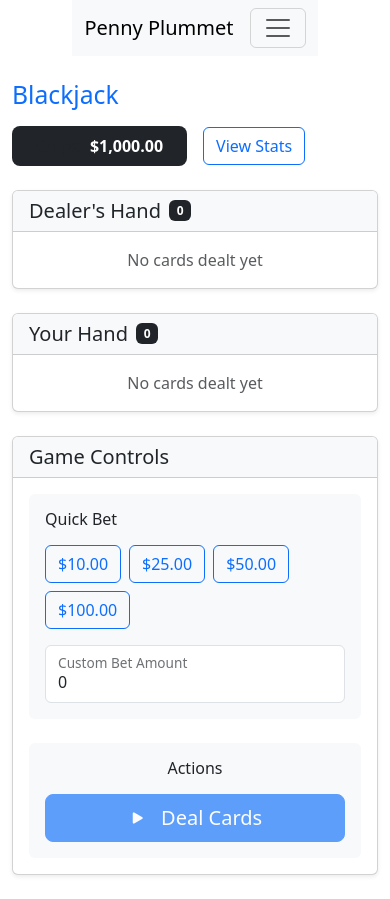
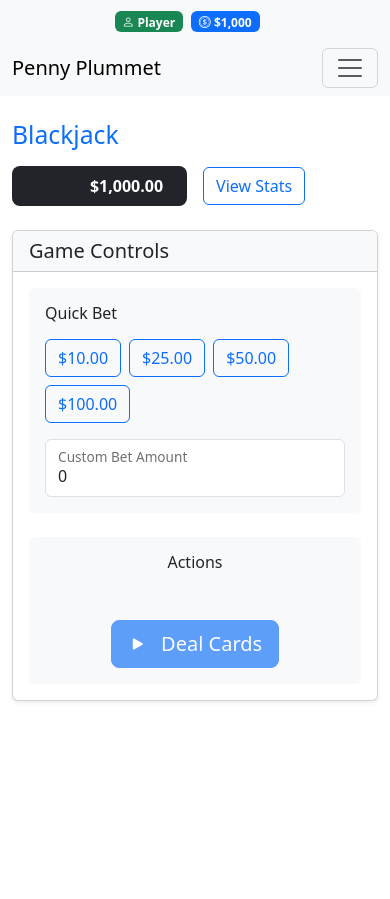
Before and after one commit to benceb2/penny-plummet, a Vue app: page /blackjack in a window 390 px wide. After the commit the page ends 844 px from the top, so only its background shows below. Built offline with nearby package versions, Linux system fonts and the light colour scheme.

Commit message:
position buttons better, scaffold headline stats in navbar

```diff
--- a/src/App.vue
+++ b/src/App.vue
@@ -1,16 +1,43 @@
 <script setup lang="ts">
 import { RouterLink, RouterView } from 'vue-router'
-import { ref } from 'vue'
+import { ref, onMounted } from 'vue'
 
 const isNavOpen = ref(false)
+const userBalance = ref(1000) // Starting balance
+const username = ref('Player') // Could be customizable
+
+// You could load these from localStorage on mount
+onMounted(() => {
+  const savedBalance = localStorage.getItem('userBalance')
+  if (savedBalance) {
+    userBalance.value = parseInt(savedBalance)
+  }
+})
+
+// Function to update balance (could be exposed globally)
+const updateBalance = (amount: number) => {
+  userBalance.value += amount
+  localStorage.setItem('userBalance', userBalance.value.toString())
+}
 </script>
 
 <template>
   <header>
     <div class="d-flex align-items-center justify-content-center">
-      <nav class="navbar navbar-expand-lg bg-body-tertiary">
+      <nav class="navbar navbar-expand-lg bg-body-tertiary w-100">
         <div class="container-fluid">
           <RouterLink class="navbar-brand" to="/">Penny Plummet</RouterLink>
+
+          <!-- User Stats Section -->
+          <div class="user-stats me-3">
+            <span class="badge bg-success me-2">
+              <i class="bi bi-person"></i> {{ username }}
+            </span>
+            <span class="badge bg-primary">
+              <i class="bi bi-coin"></i> ${{ userBalance.toLocaleString() }}
+            </span>
+          </div>
+
           <button
             class="navbar-toggler"
             type="button"
@@ -20,6 +47,7 @@ const isNavOpen = ref(false)
             aria-label="Toggle navigation">
             <span class="navbar-toggler-icon"></span>
           </button>
+
           <div
             class="navbar-collapse"
             :class="{ 'show': isNavOpen, 'collapse': !isNavOpen }"
@@ -37,5 +65,23 @@ const isNavOpen = ref(false)
       </nav>
     </div>
   </header>
-  <RouterView />
+
+  <!-- Pass the balance update function to child routes -->
+  <RouterView :update-balance="updateBalance" />
 </template>
+
+<style scoped>
+.user-stats {
+  font-size: 1rem;
+}
+
+/* Responsive adjustments */
+@media (max-width: 768px) {
+  .user-stats {
+    order: -1;
+    width: 100%;
+    margin-bottom: 1rem;
+    text-align: center;
+  }
+}
+</style>
--- a/src/views/BlackjackView.vue
+++ b/src/views/BlackjackView.vue
@@ -144,7 +144,7 @@ function setPresetBet(amount: number) {
     </div>
 
     <!-- Dealer's Hand -->
-    <div class="row mb-4">
+    <div v-if="gameStore.dealerHand.length" class="row mb-4">
       <div class="col-12">
         <div class="card shadow-sm">
           <div class="card-header bg-light">
@@ -155,14 +155,11 @@ function setPresetBet(amount: number) {
           </div>
           <div class="card-body">
             <div class="d-flex justify-content-center">
-              <div v-if="gameStore.dealerHand.length" class="hand-display">
+              <div class="hand-display">
                 <PlayingCard
                   v-for="(card, index) in gameStore.dealerHand"
                   :key="index"
                   :card="card" />
-              </div>
-              <div v-else class="text-muted">
-                No cards dealt yet
               </div>
             </div>
           </div>
@@ -171,7 +168,7 @@ function setPresetBet(amount: number) {
     </div>
 
     <!-- Player's Hand -->
-    <div class="row mb-4">
+    <div v-if="gameStore.playerHand.length" class="row mb-4">
       <div class="col-12">
         <div class="card shadow-sm">
           <div class="card-header bg-light">
@@ -182,14 +179,11 @@ function setPresetBet(amount: number) {
           </div>
           <div class="card-body">
             <div class="d-flex justify-content-center">
-              <div v-if="gameStore.playerHand.length" class="hand-display">
+              <div class="hand-display">
                 <PlayingCard
                   v-for="(card, index) in gameStore.playerHand"
                   :key="index"
                   :card="card" />
-              </div>
-              <div v-else class="text-muted">
-                No cards dealt yet
               </div>
             </div>
           </div>
@@ -208,7 +202,8 @@ function setPresetBet(amount: number) {
             <div class="row g-4">
               <!-- Betting Controls -->
               <div class="col-md-6" v-if="gameStore.gameState === BlackjackState.betting">
-                <div class="bg-light p-3 rounded">
+                <div class="h-100 d-flex flex-column justify-content-center">
+                  <div class="bg-light p-3 rounded h-100">
                     <h6 class="mb-3">Quick Bet</h6>
                     <div class="d-flex flex-wrap gap-2">
                       <button
@@ -235,17 +230,18 @@ function setPresetBet(amount: number) {
                     </div>
                   </div>
                 </div>
+              </div>
 
               <!-- Action Controls -->
               <div
                 :class="`col-md-${[BlackjackState.playerTurn, BlackjackState.gameOver].includes(gameStore.gameState) ? '12' : '6'}`">
                 <div class="h-100 d-flex flex-column justify-content-center">
-                  <div class="bg-light p-3 rounded text-center">
-                    <h6 class="mb-3">Actions</h6>
+                  <div class="bg-light p-3 rounded text-center h-100">
+                    <h6>Actions</h6>
 
                     <!-- Betting State -->
                     <div v-if="gameStore.gameState === BlackjackState.betting"
-                      class="d-grid">
+                      class="d-flex justify-content-center align-items-center mt-5">
                       <button
                         class="btn btn-primary btn-lg"
                         @click="handleDeal"
```
Lines whose indentation alone changed are shown as unchanged.
